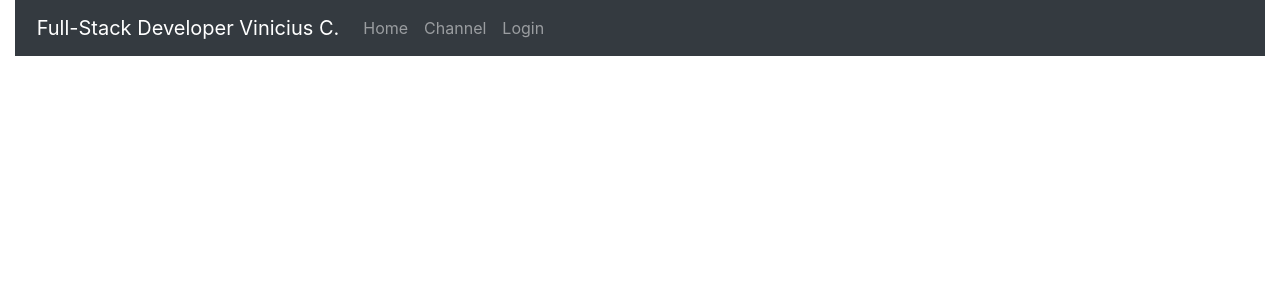
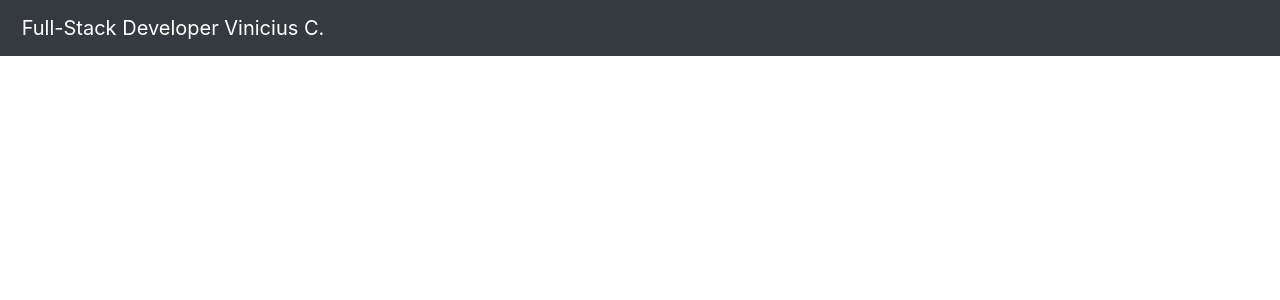
Before and after one commit to Cerebrovinny/responsiveportfolio, a React (Create React App) app: page / in a window 1280 px wide. Shown: the top 300 px of the page. Built offline with nearby package versions, Linux system fonts and the light colour scheme.

Commit message:
Fix for menu

```diff
--- a/src/App.js
+++ b/src/App.js
@@ -4,18 +4,25 @@ import './App.css';
 
 function App() {
   return (
-    <div className="container-fluid">
+    <div className="container-fluid p-0">
       <nav className="navbar navbar-expand-md navbar-dark bg-dark">
-      <a className="navbar-brand" href="#"><i class="fab fa-react"></i>&nbsp;Full-Stack Developer Vinicius C.</a>
-       <div className="navbar-nav">
+
+        <a className="navbar-brand" href="#"><i className="fab fa-react"></i>&nbsp;Full-Stack Developer Vinicius C.</a>
+        <button className="navbar-toggler" type="button" data-toggle="collapse" data-target="#navbarMainToggler"
+          aria-controls="navbarMainToggler" aria-expanded="false" aria-label="Toggle navigation">
+          <span className="navbar-toggler-icon"></span> // botao responsivo
+        </button>
+
+        <section className="collapse" id="navbarMainToggler">
+          <div className="navbar-nav ml-auto">
             <a className="nav-item nav-link" href="#">Home</a>
             <a className="nav-item nav-link" href="#">Channel</a>
             <a className="nav-item nav-link" href="#">Login</a>
           </div>
-       <button className="navbar-toggler" type="button" data-togler="collapse" data-target="#navbarMainToggler"
-      aria-controls="navbarMainToggler" aria-expanded="false" aria-label="Toggle navigation">
-        <span className="navbar-toggler-icon"></span> // botao responsivo
-      </button>
+        </section>
+
+
+
       </nav>
     </div>
   );
```
Lines whose indentation alone changed are shown as unchanged.
